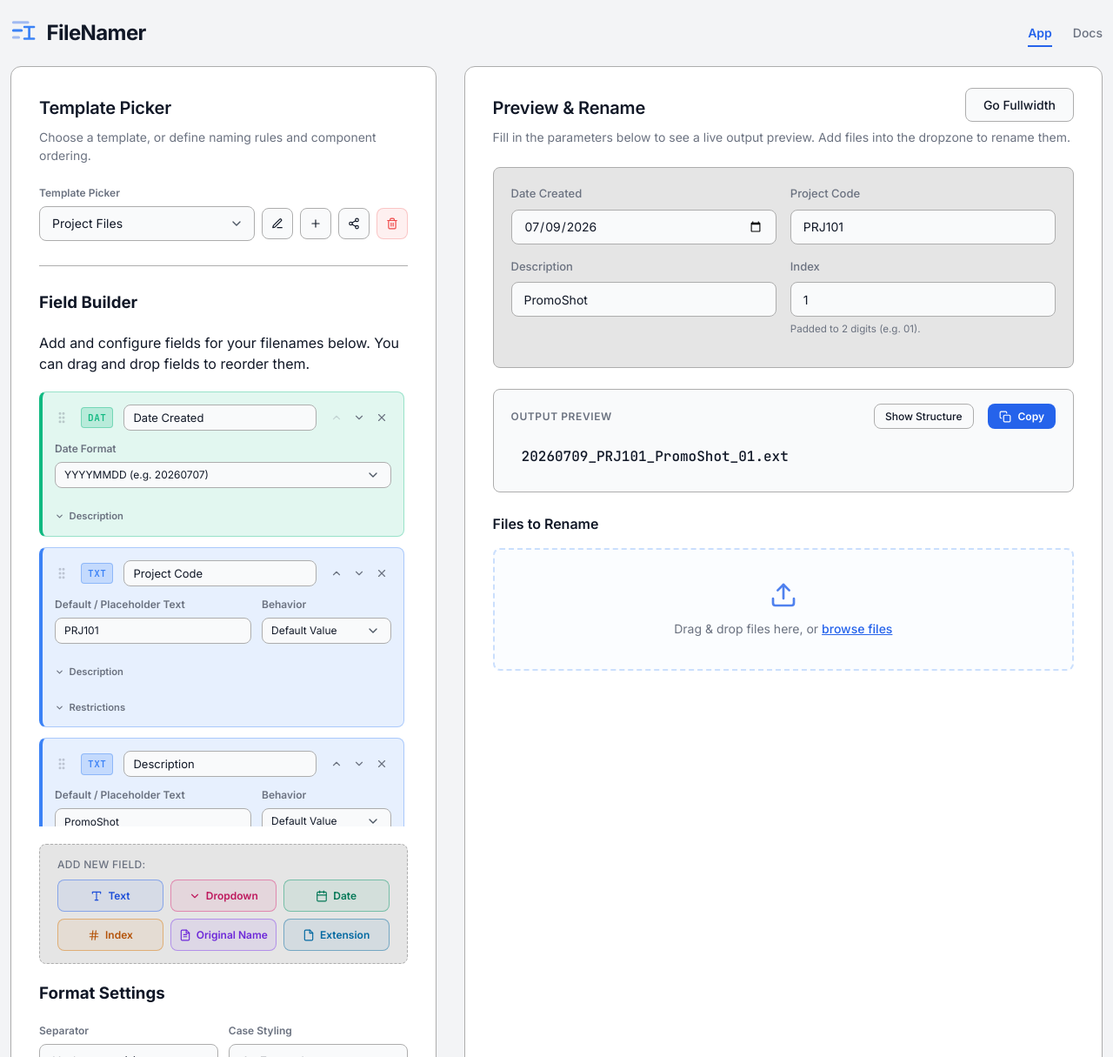
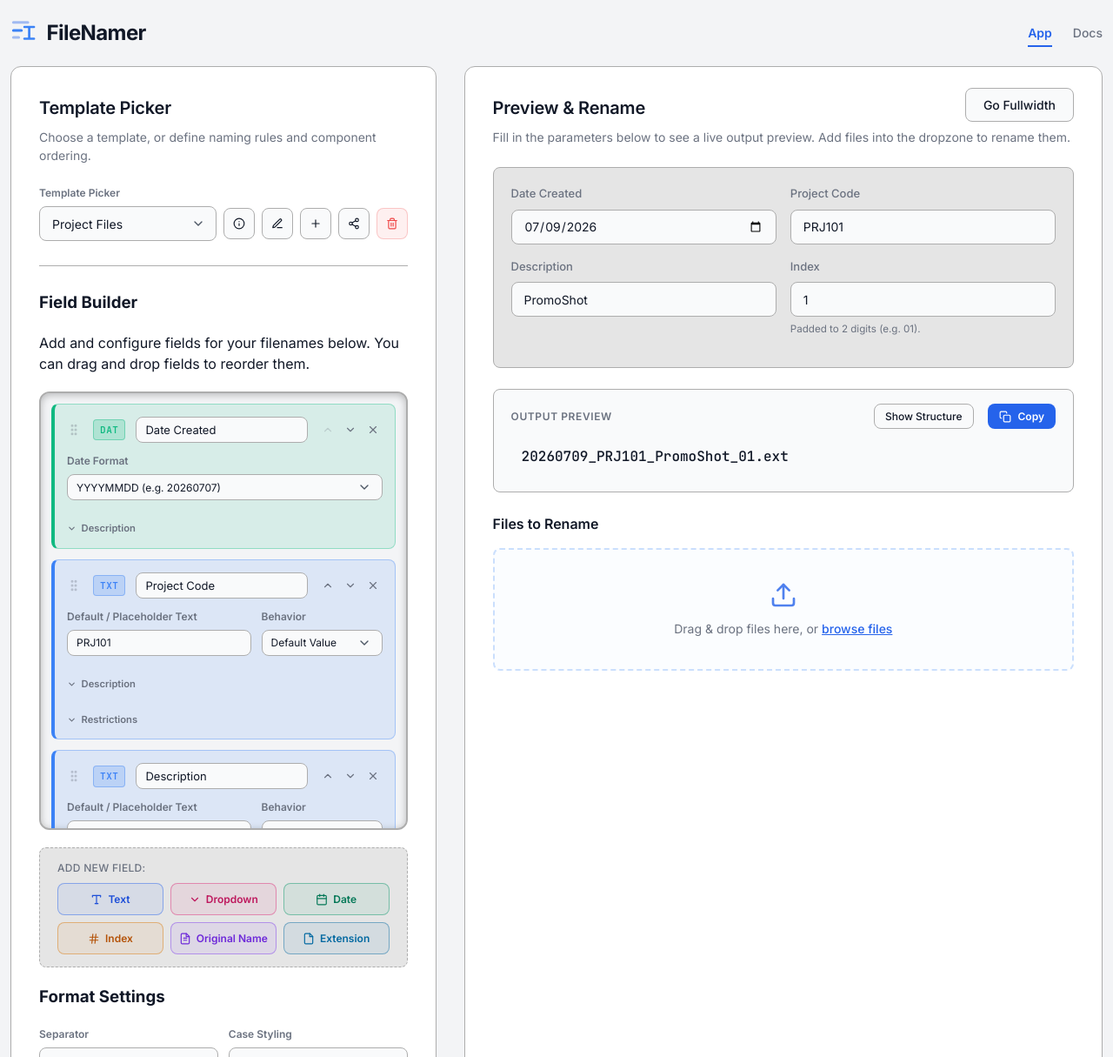
Before and after one commit to RyanMarch/fileNamer, a website with bundled scripts: page app/index.html in a window 1280 px wide. Shown: the top 1215 px of the page at 87% size. Built offline with nearby package versions, Linux system fonts and the light colour scheme.

Commit message:
refines builder UI and adds guide help links

```diff
--- a/css/style.css
+++ b/css/style.css
@@ -458,7 +458,6 @@ a:focus {
     .fields-list {
         max-height: none;
         overflow-y: visible;
-        padding-right: 0;
     }
 }
 
@@ -870,13 +869,22 @@ a:focus {
     flex-shrink: 0;
 }
 
+.fields-list-container {
+    background-color: var(--bg-color);
+    border: 2px solid var(--panel-border);
+    border-radius: var(--radius-lg);
+    box-shadow: inset 0 2px 8px rgba(0, 0, 0, 0.25);
+    overflow: hidden;
+    transition: background-color var(--transition-fast), border-color var(--transition-fast), box-shadow var(--transition-fast);
+}
+
 .fields-list {
     display: flex;
     flex-direction: column;
     gap: 0.75rem;
     max-height: 500px;
     overflow-y: auto;
-    padding-right: 0.25rem;
+    padding: 0.75rem;
 }
 
 /* Custom Scrollbar for fields list */
--- a/js/modules/TemplateBuilder.js
+++ b/js/modules/TemplateBuilder.js
@@ -3,6 +3,14 @@
  */
 
 import { escapeHtml } from './utils.js';
+
+const HELP_DOCS_MAPPING = {
+    'tpl-project-files': '../docs/project-files/index.html',
+    'tpl-academic': '../docs/academic-papers/index.html',
+    'tpl-invoice': '../docs/invoices-receipts/index.html',
+    'tpl-utm': '../docs/utm-builder/index.html',
+    'tpl-media-library': '../docs/media-library/index.html'
+};
 
 export class TemplateBuilder {
     constructor(containerId, store, onTemplateChange) {
@@ -27,6 +35,8 @@ export class TemplateBuilder {
             return;
         }
 
+        const helpDocUrl = HELP_DOCS_MAPPING[activeTpl.id];
+
         // Render template builder container
         this.container.innerHTML =  /*html*/`
             <div class="template-builder-controls">
@@ -38,6 +48,11 @@ export class TemplateBuilder {
                                 ${templates.map(t => `<option value="${escapeHtml(t.id)}" ${t.id === activeTpl.id ? 'selected' : ''}>${escapeHtml(t.name)}</option>`).join('')}
                             </select>
                             <div class="button-actions">
+                                ${helpDocUrl ? `
+                                <a id="help-tpl-btn" href="${helpDocUrl}" target="_blank" class="btn btn-secondary btn-icon-only" title="View Guide for ${escapeHtml(activeTpl.name)}" aria-label="View Guide for ${escapeHtml(activeTpl.name)}" style="text-decoration: none;">
+                                    <svg xmlns="http://www.w3.org/2000/svg" width="18" height="18" viewBox="0 0 24 24" fill="none" stroke="currentColor" stroke-width="2" stroke-linecap="round" stroke-linejoin="round"><circle cx="12" cy="12" r="10"/><path d="M12 16v-4"/><path d="M12 8h.01"/></svg>
+                                </a>
+                                ` : ''}
                                 <button id="rename-tpl-btn" class="btn btn-secondary btn-icon-only" title="Rename Active Template" aria-label="Rename Active Template">
                                     <svg xmlns="http://www.w3.org/2000/svg" width="18" height="18" viewBox="0 0 24 24" fill="none" stroke="currentColor" stroke-width="2" stroke-linecap="round" stroke-linejoin="round"><path d="M12 20h9"/><path d="M16.5 3.5a2.12 2.12 0 0 1 3 3L7 19l-4 1 1-4Z"/></svg>
                                 </button>
@@ -59,8 +74,10 @@ export class TemplateBuilder {
                 <h3>Field Builder</h3>
                 <p>Add and configure fields for your filenames below. You can drag and drop fields to reorder them.</p>
                 <!-- Field Builder List -->
-                <div id="fields-list" class="fields-list">
-                    ${activeTpl.fields.map((f, idx) => this.renderFieldItem(f, idx, activeTpl.fields.length)).join('')}
+                <div class="fields-list-container">
+                    <div id="fields-list" class="fields-list">
+                        ${activeTpl.fields.map((f, idx) => this.renderFieldItem(f, idx, activeTpl.fields.length)).join('')}
+                    </div>
                 </div>
 
                 <!-- Add Field Actions -->
```
